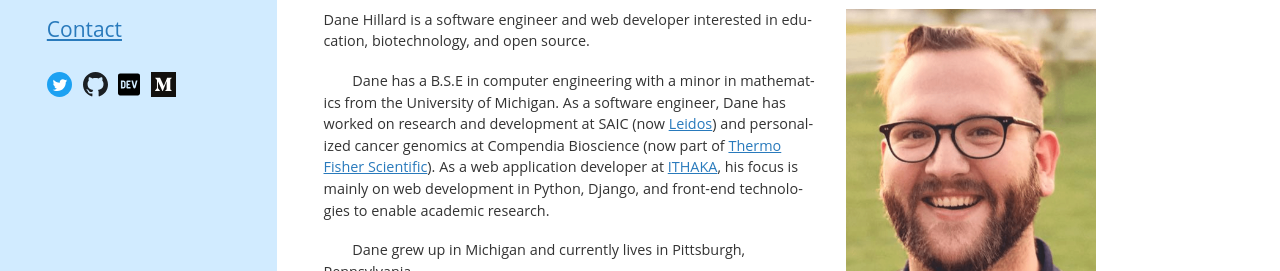
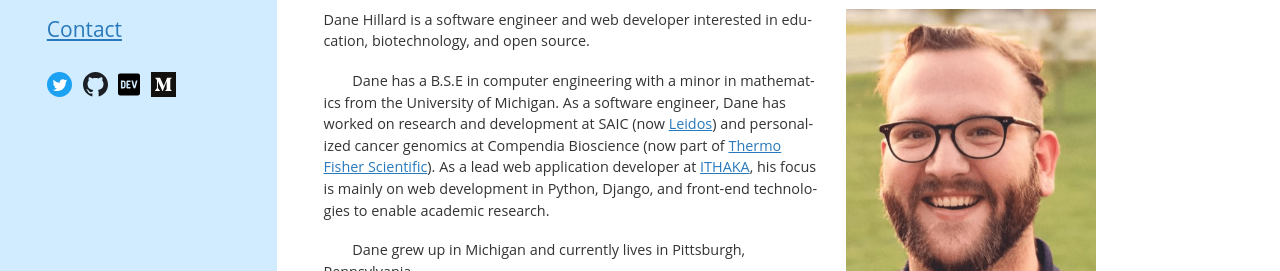
Before and after one commit to daneah/dane.engineering, a Vue app: page / in a window 1280 px wide. Shown: the part 178-449 px from the top of the page. Built offline with nearby package versions, Linux system fonts and the light colour scheme; a web font is replaced by a local one.

Commit message:
Update title in resume and home page (#61)

```diff
--- a/src/store.js
+++ b/src/store.js
@@ -9,11 +9,16 @@ export default new Vuex.Store({
       [
         {
           image: 'ithaka.jpg',
+          year: 2018,
+          title: 'ITHAKA',
+          subtitle: 'Lead Web Application Developer',
+          description: `Leverage PaaS and web framework technologies to develop and maintain resilient, large-scale web applications.
+            Test, measure, and optimize performance of front-end and back-end components to improve user experience.`
+        },
+        {
           year: 2014,
           title: 'ITHAKA',
-          subtitle: 'Web Application Developer',
-          description: `Leverage PaaS and web framework technologies to develop and maintain resilient, large-scale web applications.
-            Test, measure, and optimize performance of front-end and back-end components to improve user experience.`
+          subtitle: 'Web Application Developer'
         }
       ],
       [
@@ -21,7 +26,10 @@ export default new Vuex.Store({
           image: 'thermo-fisher-scientific.png',
           year: 2014,
           title: 'Thermo Fisher Scientific (Previously Life Technologies)',
-          subtitle: 'Software Development Engineer II'
+          subtitle: 'Software Development Engineer II',
+          description: `Transitioning bioinformatics methods/implementations into operational offerings;
+            integrating third-party data products;
+            designing, building, and maintaining internal tools to support data curation and research.`
         },
         {
           year: 2013,
@@ -32,9 +40,6 @@ export default new Vuex.Store({
           year: 2012,
           title: 'Compendia Bioscience',
           subtitle: 'Software Development Engineer',
-          description: `Transitioning bioinformatics methods/implementations into operational offerings;
-            integrating third-party data products;
-            designing, building, and maintaining internal tools to support data curation and research.`
         },
       ],
       [
--- a/src/views/Home.vue
+++ b/src/views/Home.vue
@@ -12,7 +12,7 @@
                     Dane has a B.S.E in computer engineering with a minor in mathematics from the University of Michigan.
                     As a software engineer, Dane has worked on research and development at SAIC (now <BaseLink href="https://www.leidos.com/">Leidos</BaseLink>)
                     and personalized cancer genomics at Compendia Bioscience (now part of <BaseLink href="https://www.thermofisher.com">Thermo Fisher Scientific</BaseLink>).
-                    As a web application developer at <BaseLink href="https://www.ithaka.org">ITHAKA</BaseLink>,
+                    As a lead web application developer at <BaseLink href="https://www.ithaka.org">ITHAKA</BaseLink>,
                     his focus is mainly on web development in Python, Django, and front-end technologies to enable academic research.
                 </BaseParagraph>
 
```
